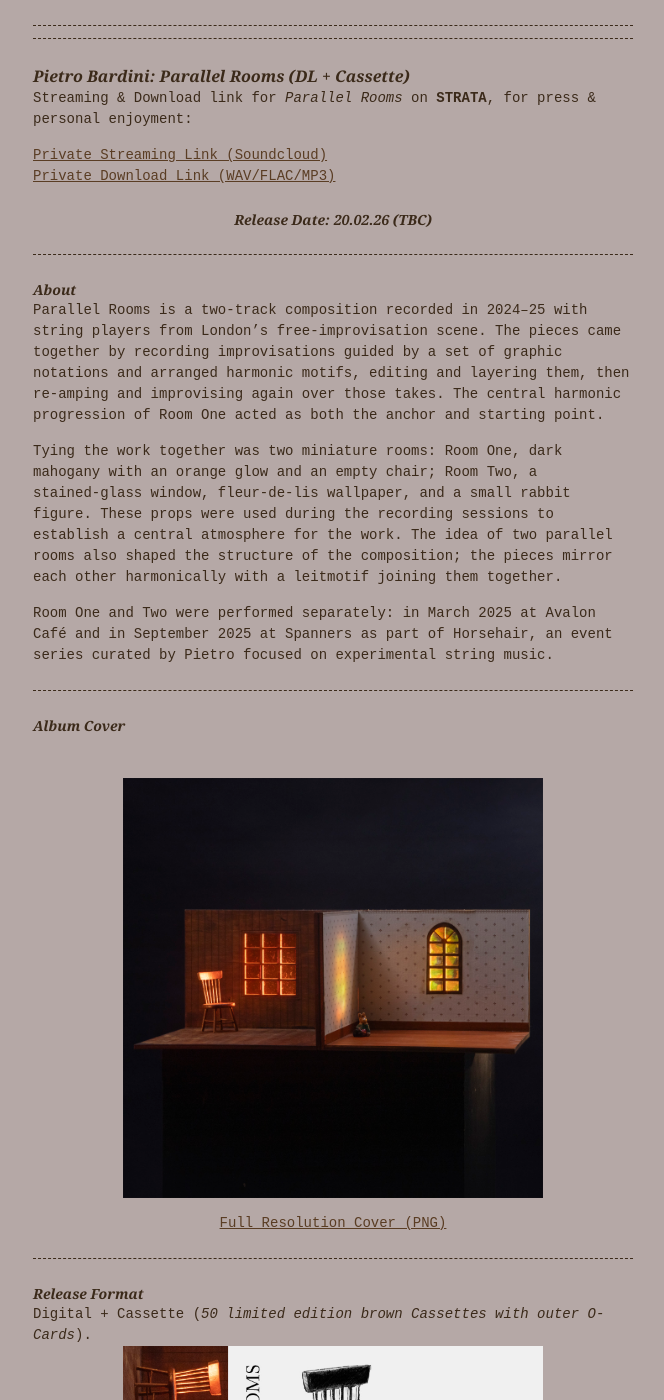
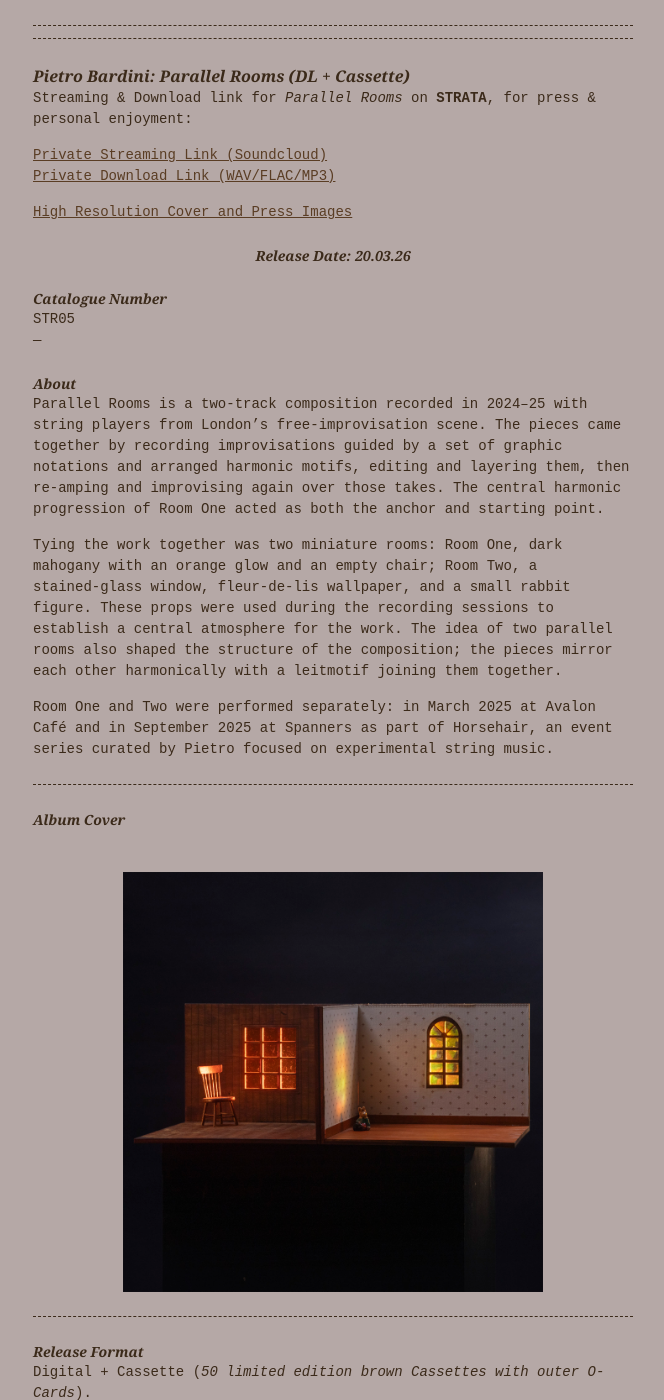
Before and after one commit to StrataEdition/Parallel-Rooms-EPK, a Jekyll site: the page built from index.md, in a window 1280 px wide and 1400 px high. Shown: the whole window, without its empty margins (307-971 px from the left). Built offline with Jekyll 4.4.1, drawn with Linux system fonts in a browser that asks for light colours.

Commit message:
Update index.md

```diff
--- a/index.md
+++ b/index.md
@@ -11,8 +11,11 @@ Streaming & Download link for *Parallel Rooms* on **STRATA**, for press & person
 [Private Streaming Link (Soundcloud)](https://on.soundcloud.com/H50E7WqAVwi2LTlcQp)
 [Private Download Link (WAV/FLAC/MP3)](https://drive.google.com/drive/folders/15klp8l0k-TZLjLUShbI602ow3husWpFv?usp=sharing)
 
-### Release Date: 20.02.26 (TBC)
+[High Resolution Cover and Press Images](https://drive.google.com/file/d/1tHBbNjZenbTgDIWCNxlwhs__15LCJywI/view?usp=sharing)
 
+### Release Date: 20.03.26
+## Catalogue Number
+STR05
 ---
 
 ## About
@@ -28,8 +31,7 @@ Room One and Two were performed separately: in March 2025 at Avalon Café and in
 <br>
 <img src="ParallelRooms_webRes.jpg" alt="Parallel Rooms Cover" class="centered-image">
 
-[Full Resolution Cover (PNG)](https://drive.google.com/file/d/1tHBbNjZenbTgDIWCNxlwhs__15LCJywI/view?usp=sharing)
-{: .center-text}
+
 
 ---
 
```
